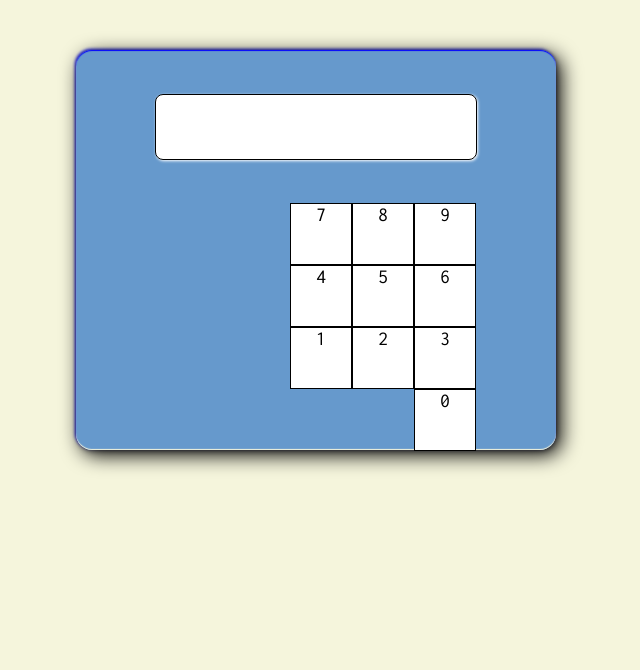
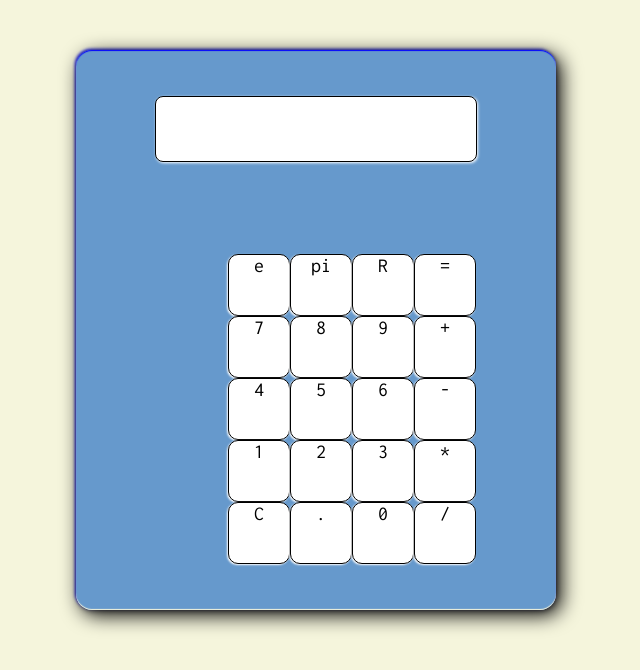
Before and after one commit to chacursmo/scaling-lamp, a plain HTML site: page index.html in a window 1280 px wide. Shown: the whole page, without its empty margins (324-964 px from the left). Drawn offline with nearby package versions, Linux system fonts and the light colour scheme.

Commit message:
FEATURE: Daily Update

```diff
--- a/css/main.css
+++ b/css/main.css
@@ -12,7 +12,7 @@ html {
     justify-content: center;
     background-color: #69C;
     width: 30em;
-    height: 25em;
+    height: 35em;
     margin: auto;
     margin-top: 50px;
     border-radius: 1em;
@@ -32,13 +32,12 @@ html {
     border-radius: 8px;
     box-shadow: 1px 1px 3px white;
     border: 1px solid black;
+    text-align: right;
 }
 
 .keyboard {
     flex-direction: column;
-        justify-content: center;
-    height: 10em;
-    width: 20em;
+    justify-content: center;
     margin: auto;
 }
 
@@ -56,5 +55,6 @@ html {
     text-align: center;
     vertical-align: bottom;
     font-size: 1.25em;
-
+    border-radius: 10px;
+    box-shadow: -1px 1px 2px white;
 }
--- a/index.html
+++ b/index.html
@@ -3,7 +3,7 @@
   <head>
     <meta charset="utf-8">
     <meta name="viewport" content="width=device-withd, intitial-scale=1.0">
-    <title>Holier Than Cow</title>
+    <title>Moogo The Cow</title>
     <link rel="stylesheet" href="css/main.css">
     <link href="https://fonts.googleapis.com/css?family=Inconsolata" rel="stylesheet">
     <script src="js/jquery.js"></script>
@@ -17,22 +17,35 @@
 	  </div>
 	  <div class="keyboard container">
 	    <div class="buttonrow container">
-	      <div class="key seven">7</div>
-	      <div class="key eigtht">8</div>
-	      <div class="key nine">9</div>
+	      <div class="key">e</div>
+	      <div class="key">pi</div>
+	      <div class="key">R</div>
+	      <div class="key">=</div>
 	    </div>
 	    <div class="buttonrow container">
-	      <div class="key four">4</div>
-	      <div class="key five">5</div>
-	      <div class="key six">6</div>
+	      <div class="key" id="seven">7</div>
+	      <div class="key" id="eight">8</div>
+	      <div class="key" id="nine">9</div>
+	      <div class="key" id="plus">+</div>
 	    </div>
 	    <div class="buttonrow container">
-	      <div class="key one">1</div>
-	      <div class="key two">2</div>
-	      <div class="key three">3</div>
+	      <div class="key" id="four">4</div>
+	      <div class="key" id="five">5</div>
+	      <div class="key" id="six">6</div>
+	      <div class="key" id="minus">-</div>
 	    </div>
 	    <div class="buttonrow container">
-	      <div class="key">0</div>
+	      <div class="key" id="one">1</div>
+	      <div class="key" id="two">2</div>
+	      <div class="key" id="three">3</div>
+	      <div class="key" id="times">*</div>
+	    </div>
+	    <div class="buttonrow container">
+	      <div class="key" id="clear">C</div>
+	      <div class="key" id="decimal">.</div>
+	      <div class="key" id="zero">0</div>
+	      <div class="key" id="divide">/</div>
+
 	    </div>
 	  </div>
 
--- a/js/action.js
+++ b/js/action.js
@@ -1,8 +1,37 @@
 $(document).ready(function(){
-
-
-$(".seven").click(function(){
-    $(".screen").html("7");
+    var calc = new Calculondo();
+    var cont = new Controller(calc);
 });
 
-});
+var Controller = function(calc){
+    $(".keyboard").click(function(data){
+	switch (data.target.id){
+	case "+":
+	    calc.screen.push("+");
+	    break;
+	case "eight":
+	    calc.screen.push("8");
+	    break;
+	default :
+	    console.log("Argwahl");
+	}
+
+	calc.display();
+    });
+};
+
+var Calculondo = function(){
+    this.screen = [];
+    this.add = function(){
+	var sum = 0;
+	for (var i = 0; i < screen.length; i++){
+	    sum += screen[i];
+	}
+	return sum;
+    }
+
+    this.display = function(){
+	$(".screen").html(this.screen);
+	console.log(this.screen);
+    }
+}
```
